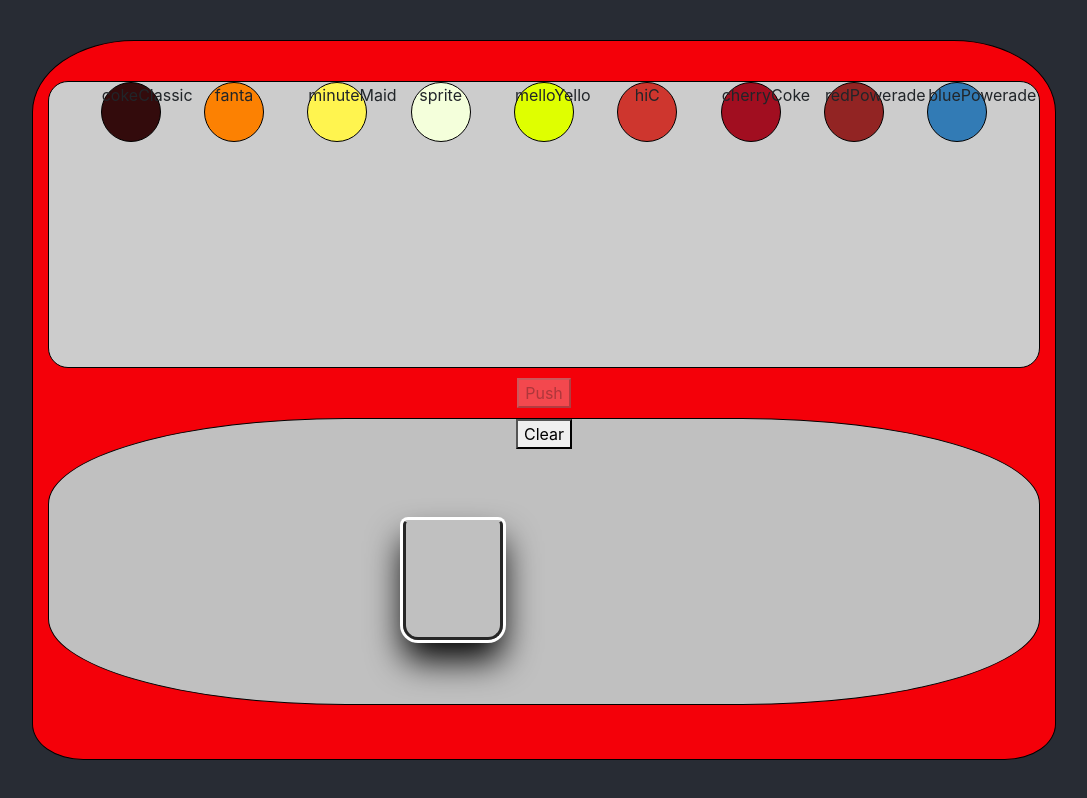
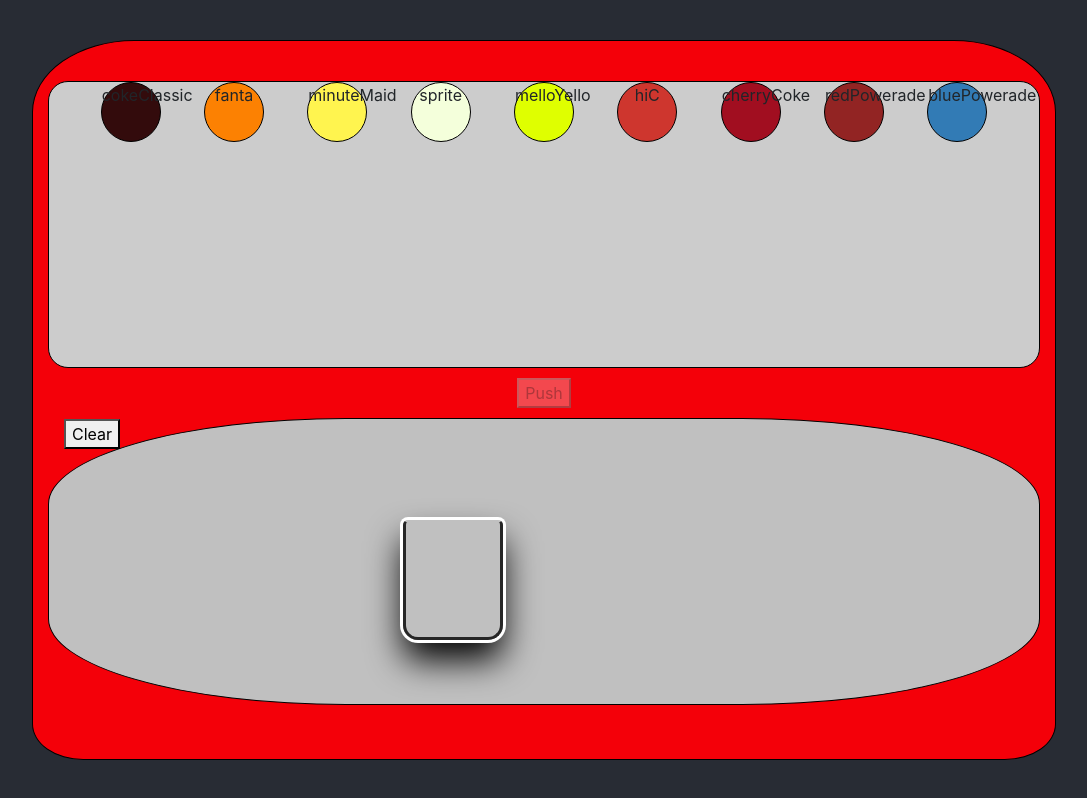
Before and after one commit to emauldin84/coke-freestyle, a React (Create React App) app: page / in a window 1280 px wide. Shown: the whole page, without its empty margins (96-1183 px from the left). Built offline with nearby package versions, Linux system fonts and the light colour scheme.

Commit message:
clears selectedFlavor when clear button is pressed

```diff
--- a/src/App.css
+++ b/src/App.css
@@ -41,12 +41,18 @@
     border-radius: 30%;
     margin-top: 10px;
     height: 40%;
+    justify-content: space-between;
+    display: flex;
+    justify-content: flex-end;
 }
 .pourSelection{
   margin-top: 10px;
 }
+.clearCupContainer {
+  display: flex;
+}
 .clearCup {
-  float: bottom;
+  align-self: center;
 }
 
 .drink {
--- a/src/components/ClearCup.js
+++ b/src/components/ClearCup.js
@@ -1,8 +1,11 @@
 import React from 'react'
 
 const ClearCup = (props) => (
+    <div className='clearCupContainer'>
+        <button className='clearCup' onClick={props.clicked}>Clear</button>
 
-    <button className='clearCup' onClick={props.clicked}>Clear</button>
+    </div>
+
 
 )
 
--- a/src/containers/FreestyleMachine.js
+++ b/src/containers/FreestyleMachine.js
@@ -120,6 +120,13 @@
         this.setState({
             mixedFlavors: [],
             displayColor: null,
+            selectedFlavor: {
+                ...this.state.selectedFlavor,
+                flavor: null,
+                r: null,
+                g: null,
+                b: null,
+            }
         })
     }
 
```
